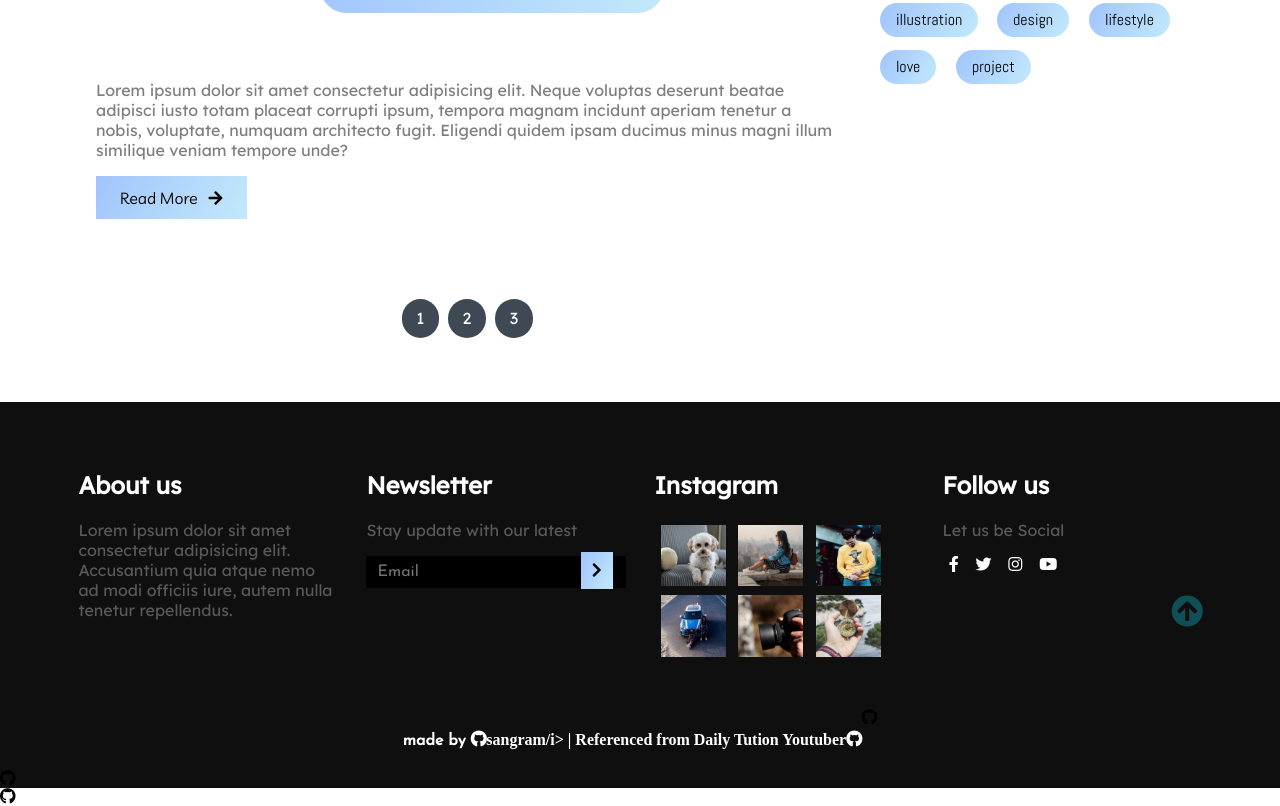
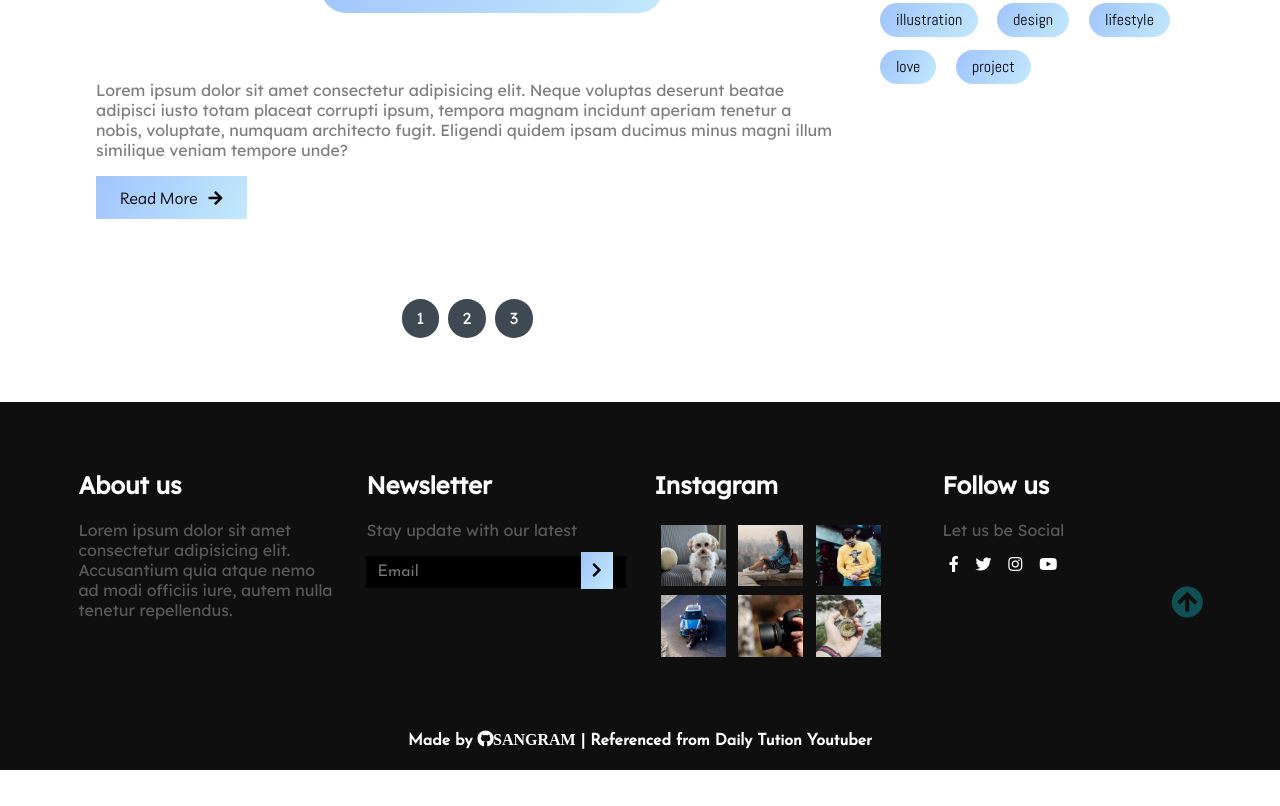
Before and after one commit to 2003sangram/blog-web, a plain HTML site: page index.html in a window 1280 px wide. Shown: the part 4255-5061 px from the top of the page. After the commit the page ends 5025 px from the top, so only its background shows below. Drawn offline with Linux system fonts and the light colour scheme.

Commit message:
Update index.html

```diff
--- a/index.html
+++ b/index.html
@@ -417,9 +417,9 @@
         </div>
         <div class="rights flex-row">
             <h4 class="text-gray">
-                made by
-                <a href="https://github.com/Sangram96k" target="_black"><i class="fab fa-github">sangram/i>
-                | Referenced from Daily Tution Youtuber</a>
+                Made by
+                <a href="https://github.com/Sangram96k" target="_black"><i class="fab fa-github">SANGRAM</i>
+            </a> | Referenced from Daily Tution Youtuber
             </h4>
         </div>
         <div class="move-up">
```
